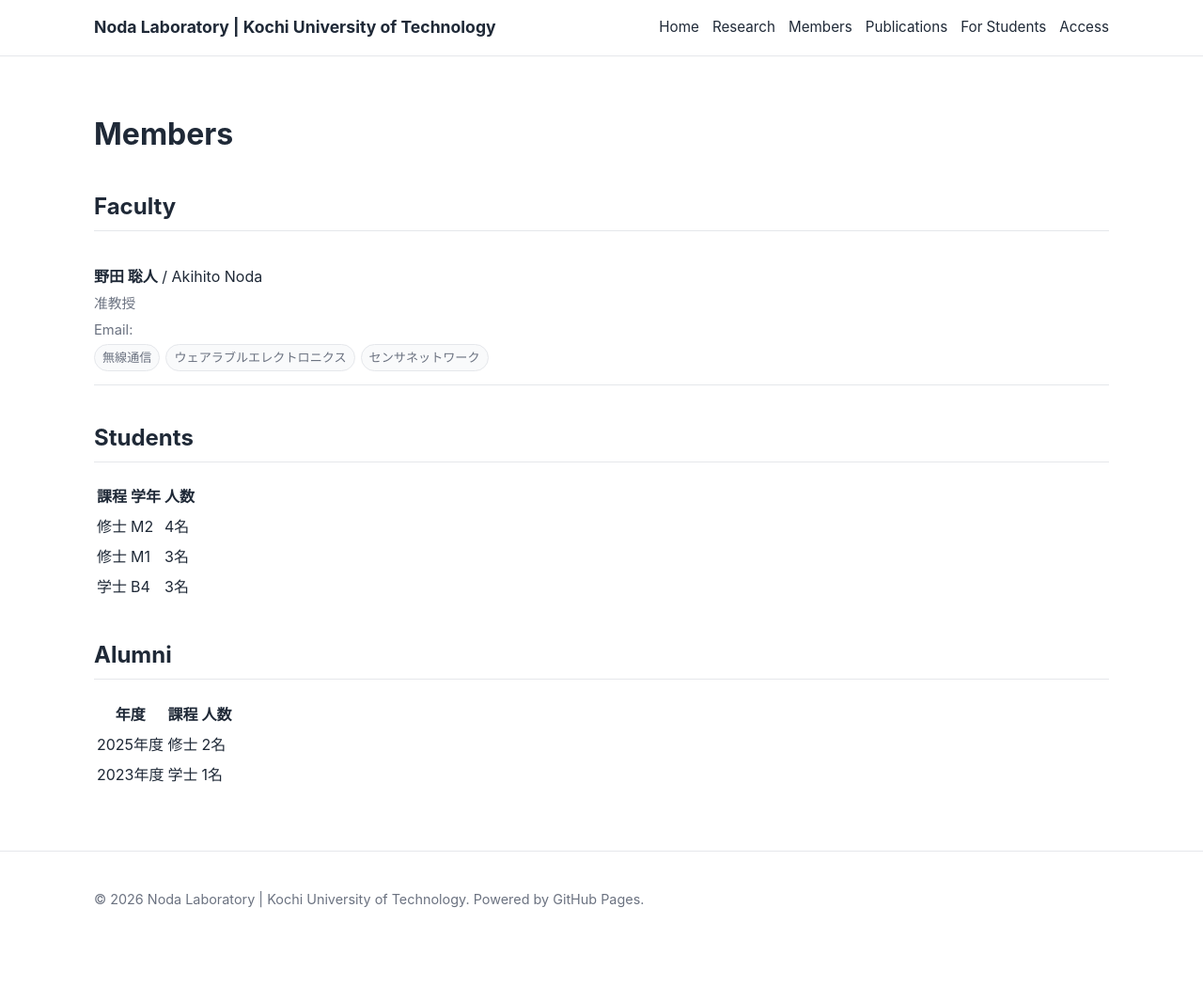
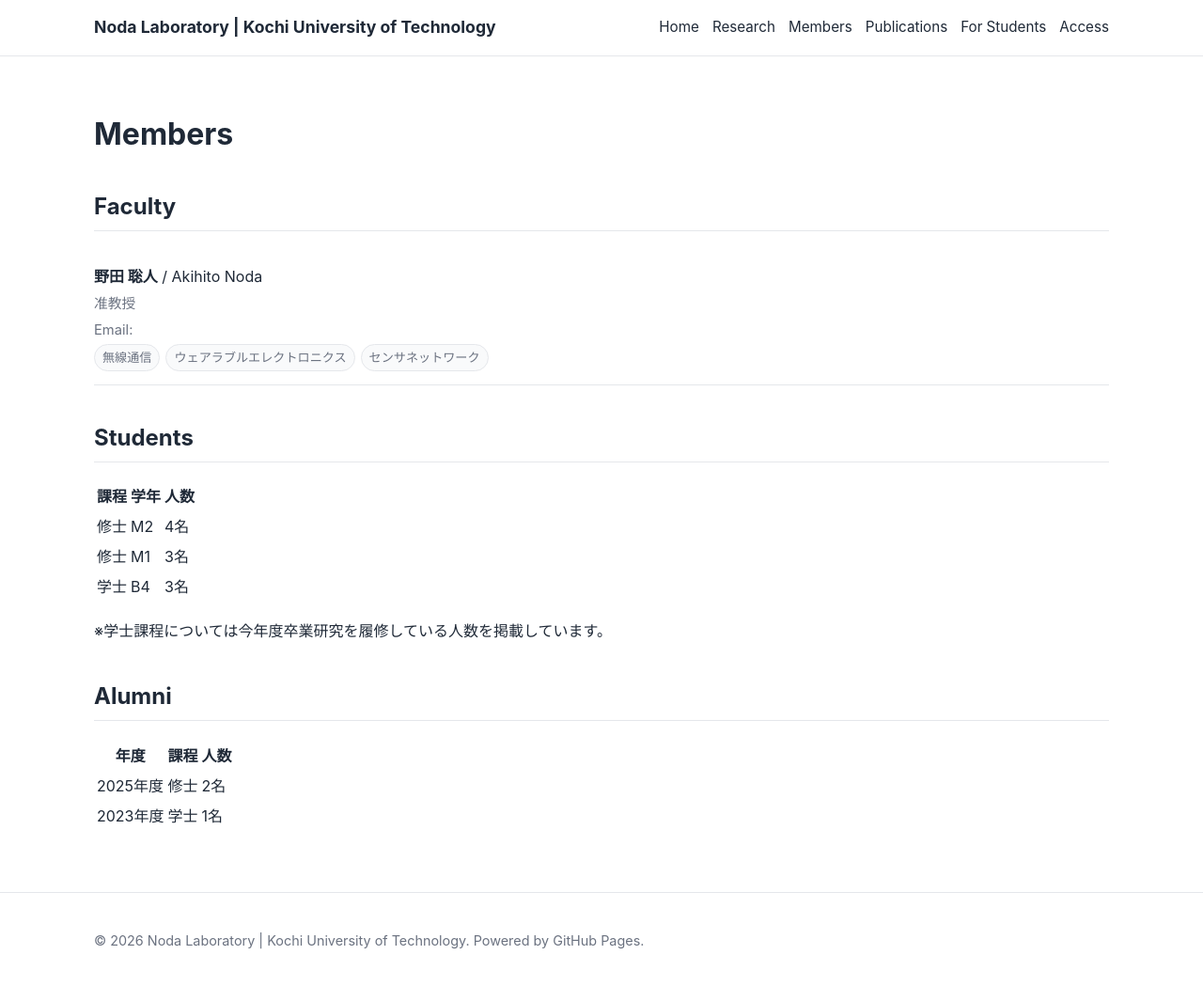
Before and after one commit to akihito-noda/lab-website, a Jekyll site: the page built from members.md, in a window 1280 px wide and 1052 px high. Shown: the top 1049 px of the window at 94% size. Built offline with Jekyll 4.4.1, drawn with Linux system fonts in a browser that asks for light colours.

Commit message:
Update members.md

```diff
--- a/members.md
+++ b/members.md
@@ -46,6 +46,7 @@ permalink: /members/
 {% endfor %}
   </tbody>
 </table>
+<p>※学士課程については今年度卒業研究を履修している人数を掲載しています。</p>
 
 ## Alumni
 <!--
```
